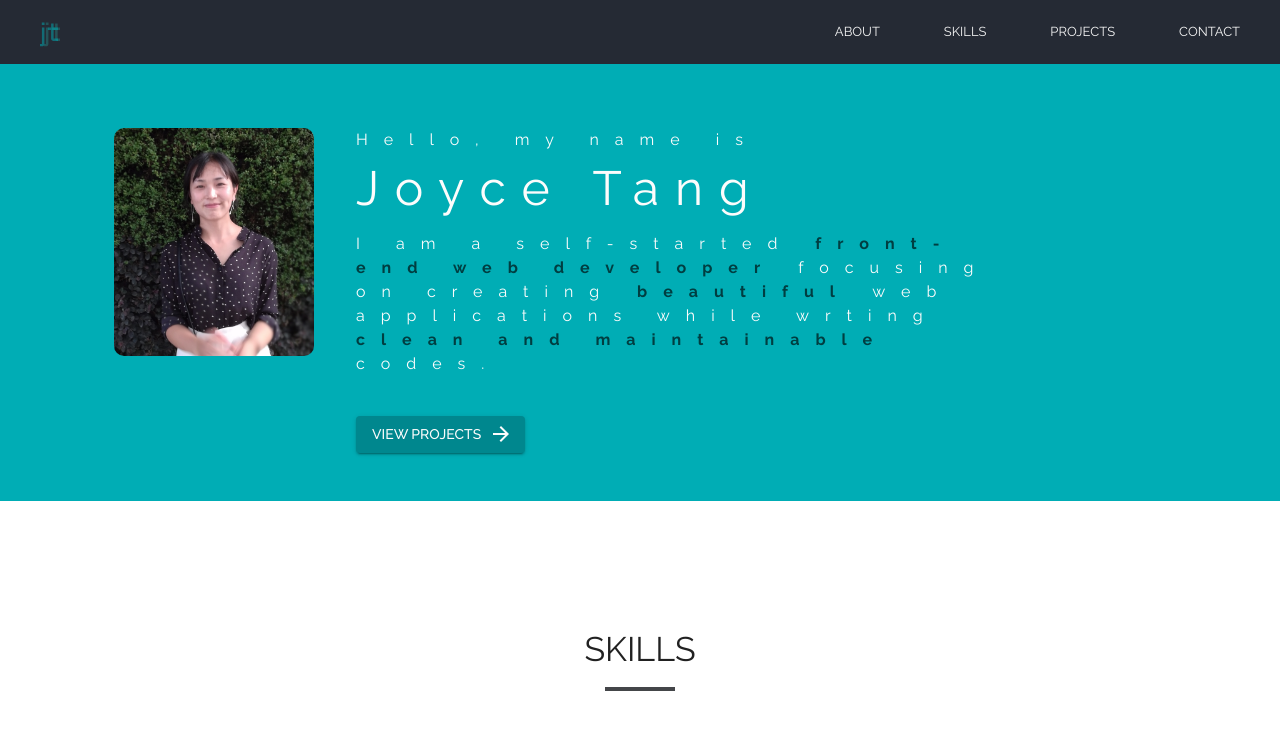
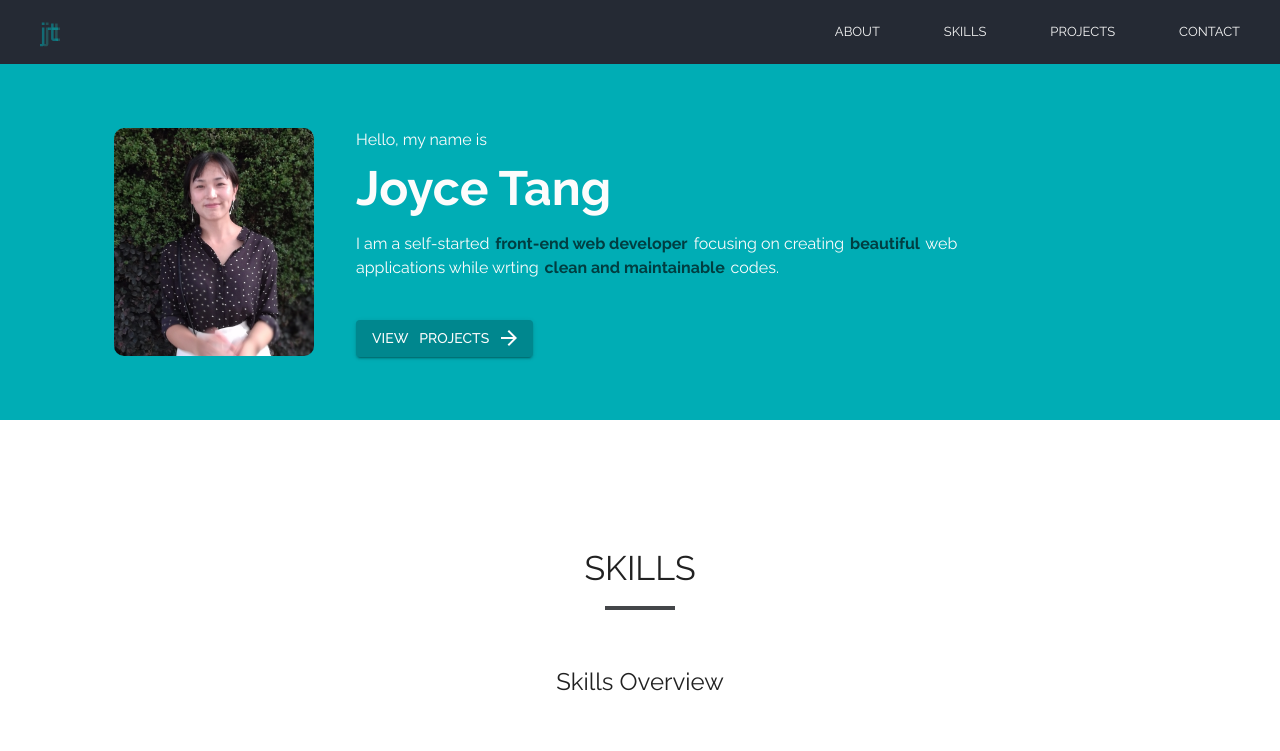
Before and after one commit to joycethh/portflio, a React (Create React App) app: page / in a window 1280 px wide. Shown: the top 751 px of the page. Built offline with nearby package versions, Linux system fonts and the light colour scheme.

Commit message:
update h3 and button font weight and words spacing

```diff
--- a/src/home/Elements.js
+++ b/src/home/Elements.js
@@ -9,7 +9,6 @@ export const AvatarBox = styled(Box)(({ theme }) => ({
 
 export const BioBox = styled(Box)(({ theme }) => ({
   color: "#fcfcfc",
-  letterSpacing: theme.spacing(2),
   paddingRight: theme.spacing(25),
   [theme.breakpoints.down("md")]: {
     display: "flex",
@@ -22,10 +21,11 @@ export const BioBox = styled(Box)(({ theme }) => ({
 export const StyledSpan = styled("span")(({ theme }) => ({
   padding: "0 2px",
   color: "#003e41",
-  fontWeight: 700,
+  fontWeight: 600,
 }));
 export const StyledButton = styled(Button)(({ theme }) => ({
   marginBottom: theme.spacing(0),
+  wordSpacing: theme.spacing(1),
   [theme.breakpoints.down("md")]: {
     width: "100%",
   },
--- a/src/home/Home.js
+++ b/src/home/Home.js
@@ -24,7 +24,9 @@ const Home = () => {
                 <Typography variant="body1">Hello, my name is</Typography>
               </BioBox>
               <BioBox mt={1}>
-                <Typography variant="h3">Joyce Tang</Typography>
+                <Typography variant="h3" sx={{ fontWeight: "600" }}>
+                  Joyce Tang
+                </Typography>
               </BioBox>
               <BioBox mt={2}>
                 <Typography variant="body1">
```
